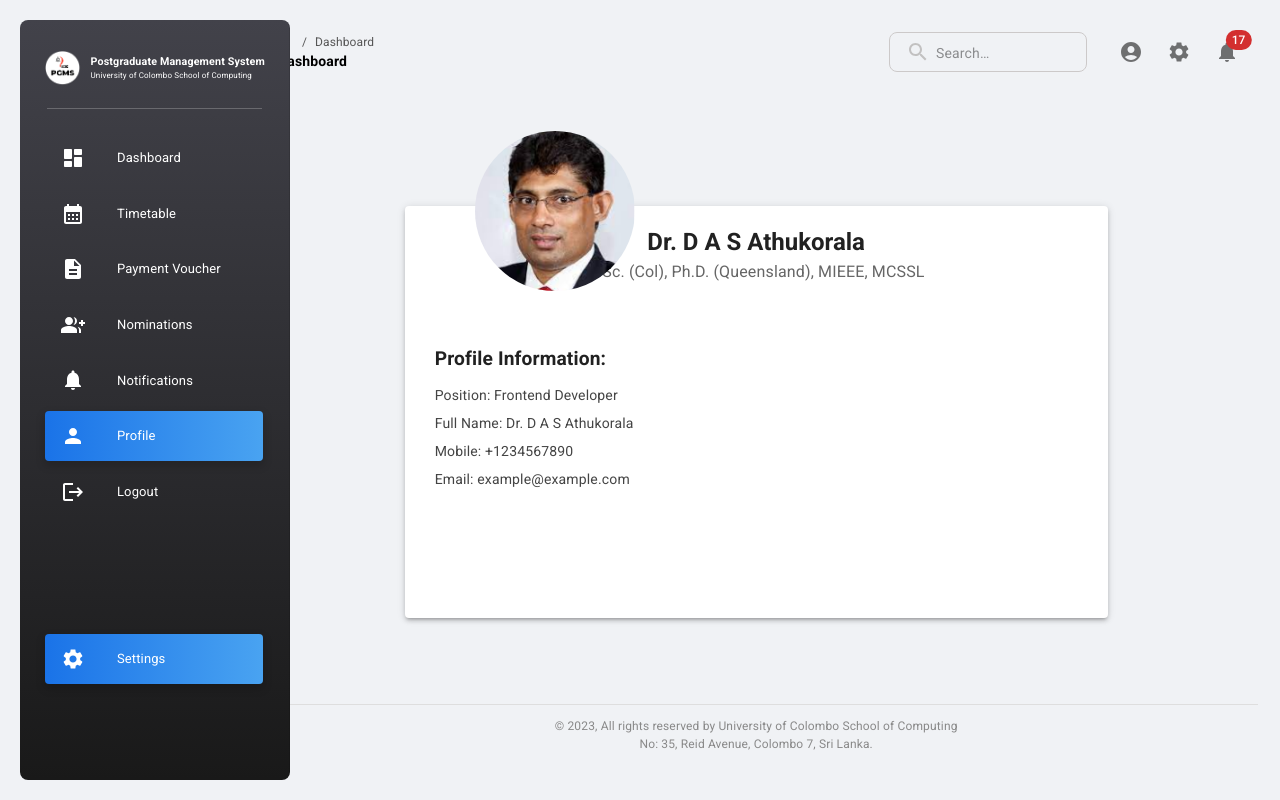
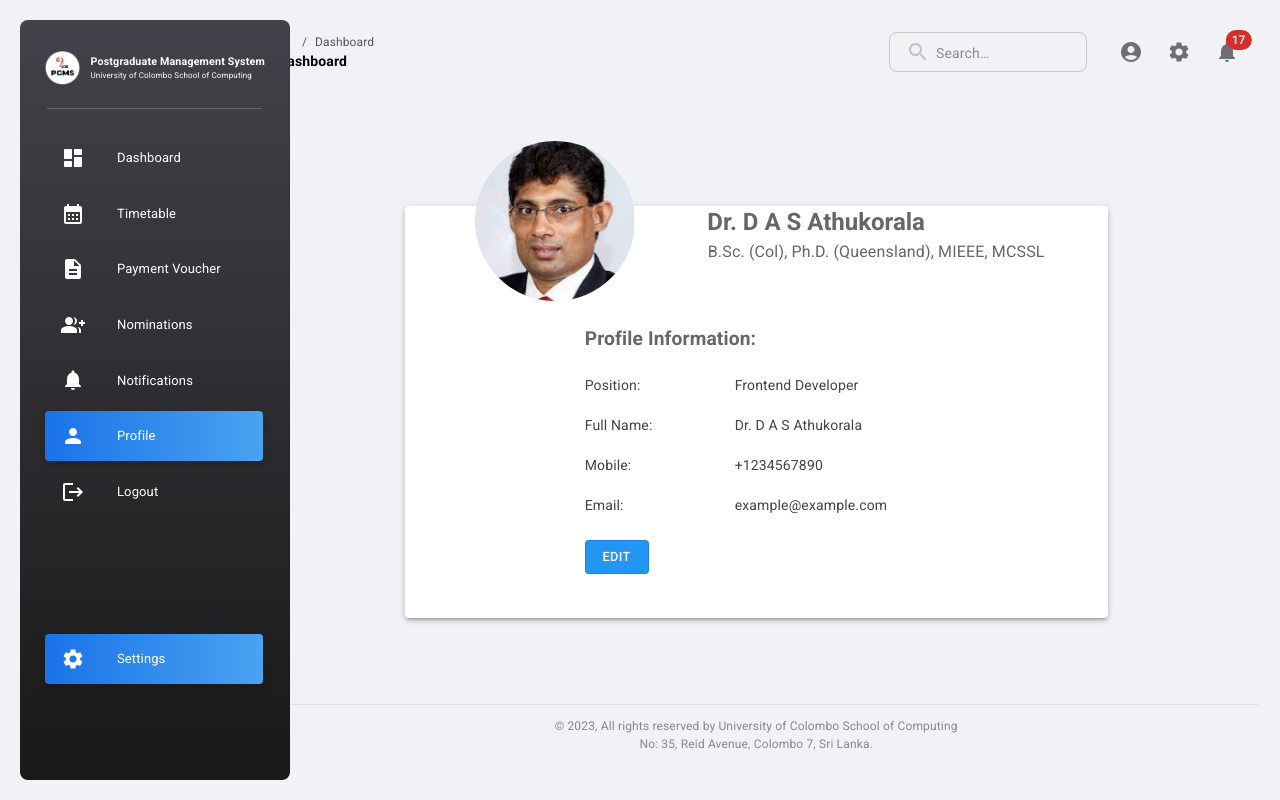
Before and after one commit to Uchiha-16/pgms, a React (Create React App) app in the folder client/: page /profile in a window 1280 px wide. Built offline with nearby package versions, Linux system fonts and the light colour scheme.

Commit message:
AddedEditFunc

```diff
--- a/client/src/components/ProfileComponent.jsx
+++ b/client/src/components/ProfileComponent.jsx
@@ -1,23 +1,26 @@
-import React from 'react';
+import React, { useState } from 'react';
 import { Avatar, Typography, Paper } from '@mui/material';
+import TextField from '@mui/material/TextField'; // Import TextField
+import Button from '@mui/material/Button'; // Import Button
 import profile from '../assets/images/profile.png'; // Replace with the path to your background image
 
 
 function Profile() {
+  const [isEditing, setIsEditing] = useState(false);
+
   const paperStyle = {
     width: '70%', // Set the width and height to create a square card
     height: '70%',
     margin: '90px auto', // Center the card horizontally
     position: 'relative',
-    textAlign: 'center',
-    padding: '20px'
+    textAlign: 'center'
   };
 
   const avatarStyle = {
     width: '160px',
     height: '160px',
     position: 'absolute',
-    top: '-75px', // Keep the image at the top
+    top: '-65px', // Keep the image at the top
     left: '150px',
     transform: 'translateX(-50%)'
   };
@@ -30,37 +33,107 @@ function Profile() {
   };
 
   const roleStyle = {
-    marginBottom: '50px',
+    marginBottom: '40px',
     color: '#666',
+    left: '30px',
+    marginLeft: '120px'
   };
 
   const infoStyle = {
     textAlign: 'left',
-    padding: '10px'
+    padding: '20px',
+    marginLeft: '40px'
   };
 
   const sectionStyle = {
     fontSize: '1.2rem',
-    marginBottom: '10px',
+    marginBottom: '20px',
     fontWeight: 'bold'
   };
 
-  const detailStyle = {
-    marginBottom: '8px',
+  const detailContainerStyle = {
+    display: 'flex', // Display the details in a row
+    marginBottom: '20px',
+  };
+
+  const labelStyle = {
+    width: '150px', // Set a fixed width for the labels
     color: '#444'
+  };
+
+  const contentStyle = {
+    flex: '1', // Allow the content to grow and take up remaining space
+    color: '#444'
+  };
+
+
+  const editButtonStyle = {
+    marginTop: '5px', // Add some space between the detail pairs and the button
+    fontSize: '0.8rem',
+    backgroundColor: '#2196F3', // Set the background color
+    color: '#fff', // Set the text color
+    '&:hover': {
+      backgroundColor: '#1976D2', // Change background color on hover
+    },
+  };
+
+
+  const handleEditToggle = () => {
+    setIsEditing(!isEditing);
   };
 
   return (
     <Paper elevation={3} style={paperStyle}>
       <Avatar alt="Profile Photo" src={profile} style={avatarStyle} />
+      <div style={roleStyle}>
       <Typography variant="h5" style={nameStyle}>Dr. D A S Athukorala</Typography>
-      <Typography variant="body1" style={roleStyle}>B.Sc. (Col), Ph.D. (Queensland), MIEEE, MCSSL </Typography>
+      <Typography variant="body1" style={roleStyle}>B.Sc. (Col), Ph.D. (Queensland), MIEEE, MCSSL</Typography>
+
       <div style={infoStyle}>
         <Typography variant="h6" style={sectionStyle}>Profile Information:</Typography>
-        <Typography variant="body2" style={detailStyle}>Position: Frontend Developer</Typography>
-        <Typography variant="body2" style={detailStyle}>Full Name: Dr. D A S Athukorala</Typography>
-        <Typography variant="body2" style={detailStyle}>Mobile: +1234567890</Typography>
-        <Typography variant="body2" style={detailStyle}>Email: example@example.com</Typography>
+        <div edit>
+        <div style={detailContainerStyle}>
+          <Typography variant="body2" style={labelStyle}>Position:</Typography>
+          {isEditing ? (
+            <TextField variant="outlined" size="small" style={contentStyle} defaultValue="Frontend Developer" />
+          ) : (
+            <Typography variant="body2" style={contentStyle}>Frontend Developer</Typography>
+          )}
+
+        </div>
+        {/* Other detail pairs */}
+        <div style={detailContainerStyle}>
+          <Typography variant="body2" style={labelStyle}>Full Name:</Typography>
+          {isEditing ? (
+            <TextField variant="outlined" size="small" style={contentStyle} defaultValue="Dr. D A S Athukorala" />
+          ) : (
+            <Typography variant="body2" style={contentStyle}>Dr. D A S Athukorala</Typography>
+          )}
+
+        </div>
+        <div style={detailContainerStyle}>
+          <Typography variant="body2" style={labelStyle}>Mobile:</Typography>
+          {isEditing ? (
+            <TextField variant="outlined" size="small" style={contentStyle} defaultValue="+1234567890" />
+          ) : (
+            <Typography variant="body2" style={contentStyle}>+1234567890</Typography>
+          )}
+
+        </div>
+        <div style={detailContainerStyle}>
+          <Typography variant="body2" style={labelStyle}>Email:</Typography>
+          {isEditing ? (
+            <TextField variant="outlined" size="small" style={contentStyle} defaultValue="example@example.com" />
+          ) : (
+            <Typography variant="body2" style={contentStyle}>example@example.com</Typography>
+          )}
+
+        </div>
+        <Button variant="outlined" style={editButtonStyle} onClick={handleEditToggle}>
+            {isEditing ? 'Save' : 'Edit'}
+          </Button>
+      </div>
+      </div>
       </div>
     </Paper>
   );
```
